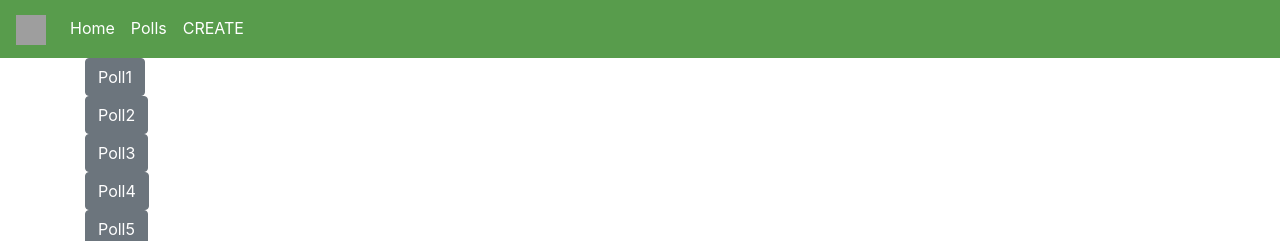
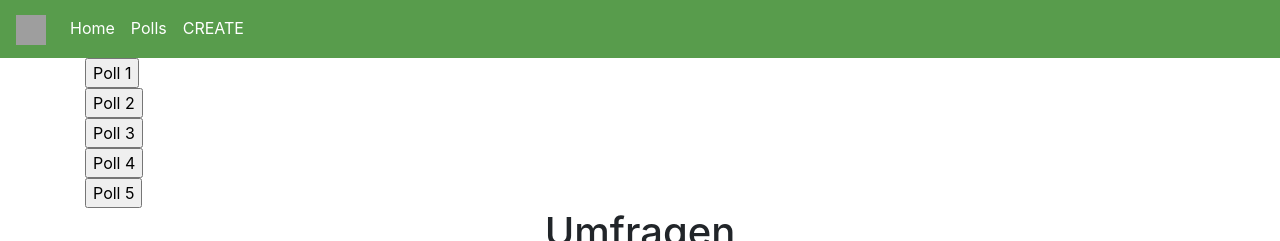
Before and after one commit to baronsamedi92/crispy-sniffle, a Flask app: page /Poll1 in a window 1280 px wide. Shown: the top 241 px of the page. Run offline with Flask 2, Linux system fonts and the light colour scheme; some libraries are stand-ins or nearby versions; grey boxes are pictures that could not be loaded.

Commit message:
the buttons were a lie
re-did the buttons to old

```diff
--- a/website/templates/DatBoy.html
+++ b/website/templates/DatBoy.html
@@ -1,18 +1,18 @@
 {% extends "base.html" %} {% block title %}Here Come Dat Boi{% endblock %} {% block content%}
 <form action="/Poll1">
-  <button type="button" class="btn btn-secondary">Poll1</button>
+  <input type="submit" value="Poll 1" />
 </form>
 <form action="/Poll2">
-  <button type="button" class="btn btn-secondary">Poll2</button>
+  <input type="submit" value="Poll 2" />
 </form>
 <form action="/Poll3">
-  <button type="button" class="btn btn-secondary">Poll3</button>
+  <input type="submit" value="Poll 3" />
 </form>
 <form action="/Poll4">
-  <button type="button" class="btn btn-secondary">Poll4</button>
+  <input type="submit" value="Poll 4" />
 </form>
 <form action="/Poll5">
-  <button type="button" class="btn btn-secondary">Poll5</button>
+  <input type="submit" value="Poll 5" />
 </form>
 <style>
   table, th, td {
```
